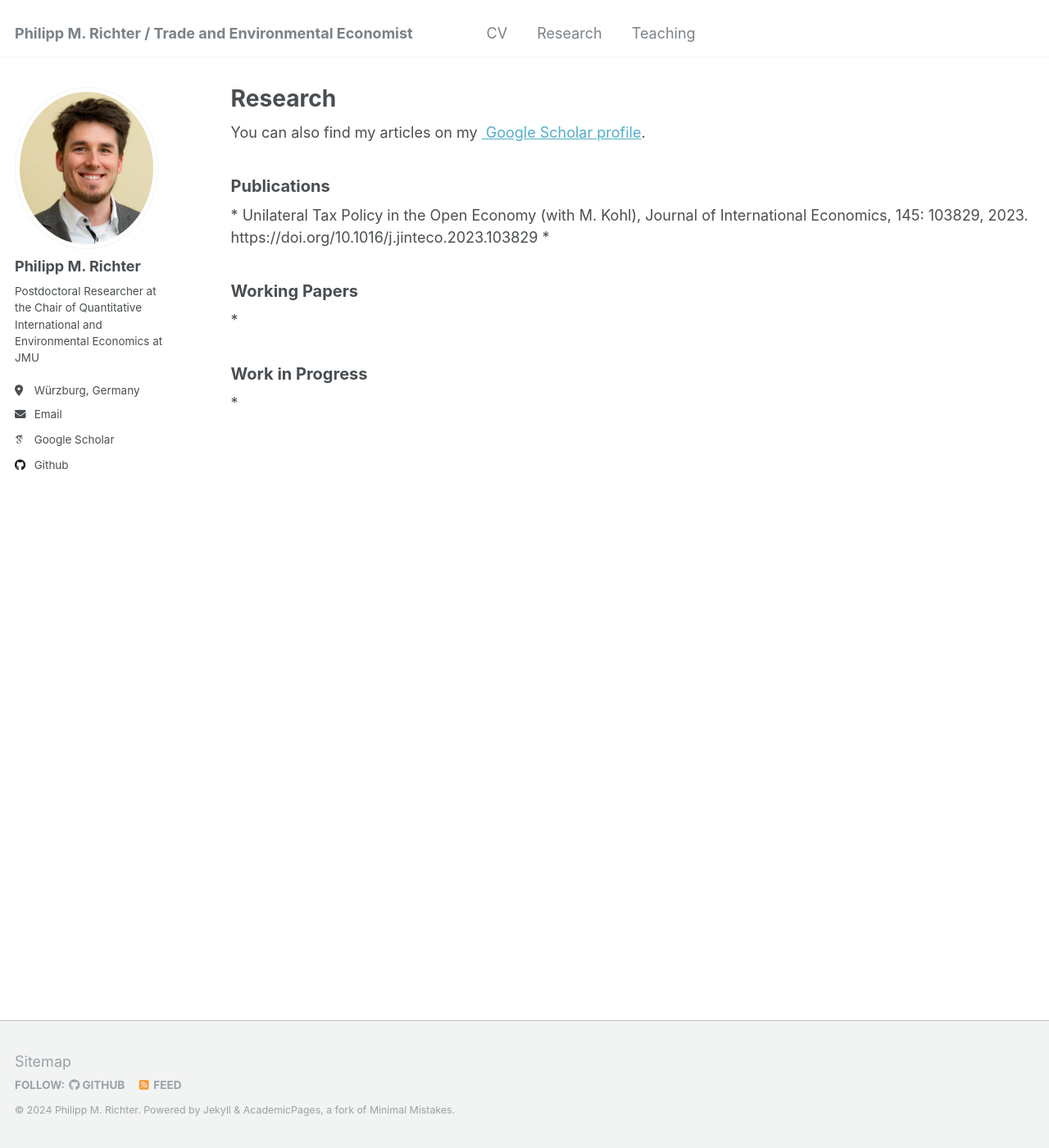
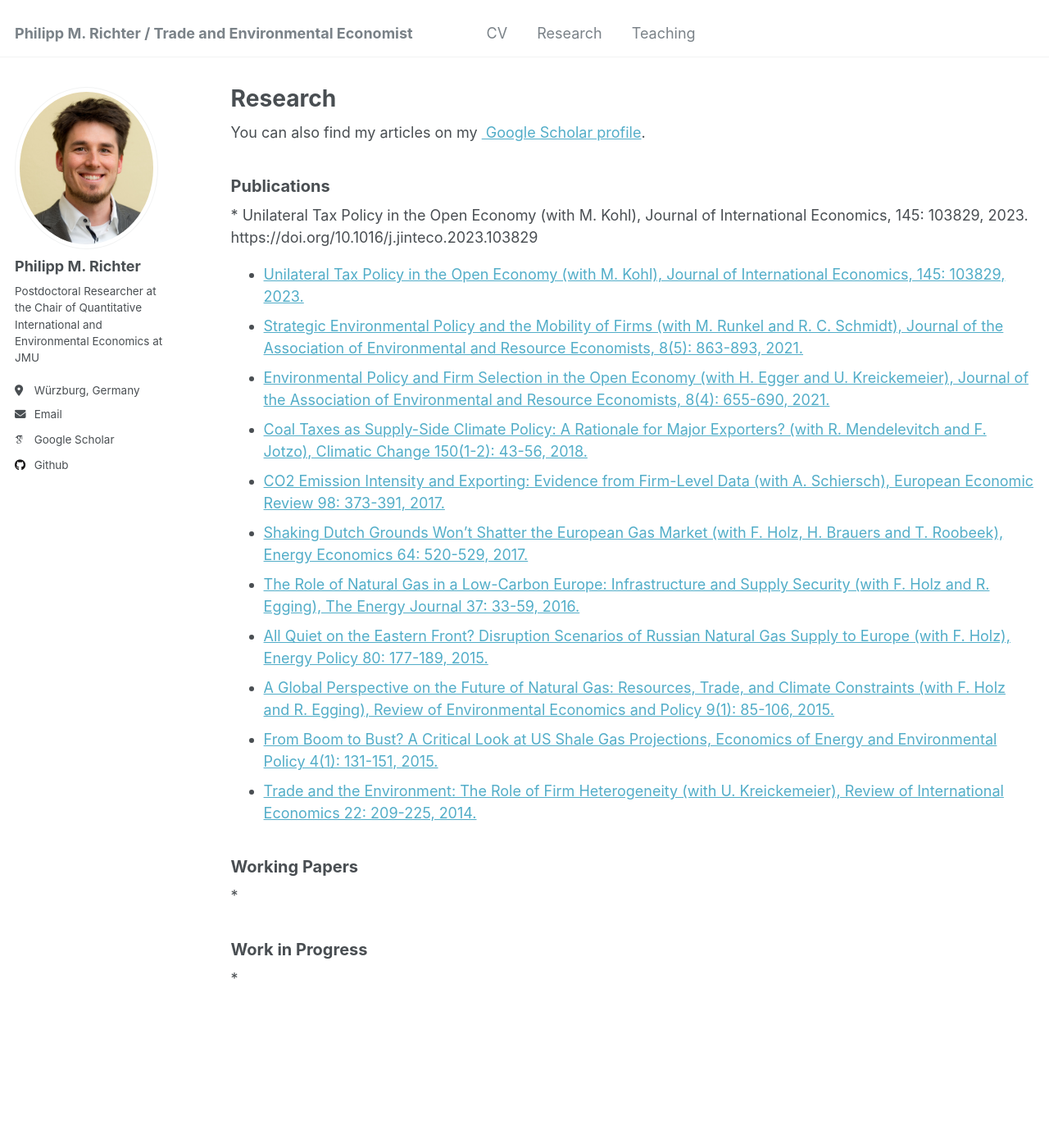
Before and after one commit to PhMRichter/PhMRichter.github.io, a Jekyll site: the page built from _pages/research.html, in a window 1280 px wide and 1400 px high. Shown: the whole window at 82% size. Built offline with Jekyll 4.4.1, drawn with Linux system fonts in a browser that asks for light colours; some web fonts are replaced.

Commit message:
Update research.html

```diff
--- a/_pages/research.html
+++ b/_pages/research.html
@@ -12,7 +12,64 @@ author_profile: true
 <h2 style="font-size: 20px;">Publications</h2>
 
 * Unilateral Tax Policy in the Open Economy (with M. Kohl), Journal of International Economics, 145: 103829, 2023. https://doi.org/10.1016/j.jinteco.2023.103829
-*
+
+<ul>
+  <li>
+    <a href="URL_to_Journal_Article_1" target="_blank">
+      Unilateral Tax Policy in the Open Economy (with M. Kohl), Journal of International Economics, 145: 103829, 2023.
+    </a>
+  </li>
+  <li>
+    <a href="URL_to_Journal_Article_2" target="_blank">
+      Strategic Environmental Policy and the Mobility of Firms (with M. Runkel and R. C. Schmidt), Journal of the Association of Environmental and Resource Economists, 8(5): 863-893, 2021.
+    </a>
+  </li>
+  <li>
+    <a href="URL_to_Journal_Article_3" target="_blank">
+      Environmental Policy and Firm Selection in the Open Economy (with H. Egger and U. Kreickemeier), Journal of the Association of Environmental and Resource Economists, 8(4): 655-690, 2021.
+    </a>
+  </li>
+  <li>
+    <a href="URL_to_Journal_Article_4" target="_blank">
+      Coal Taxes as Supply-Side Climate Policy: A Rationale for Major Exporters? (with R. Mendelevitch and F. Jotzo), Climatic Change 150(1-2): 43-56, 2018.
+    </a>
+  </li>
+  <li>
+    <a href="URL_to_Journal_Article_5" target="_blank">
+      CO2 Emission Intensity and Exporting: Evidence from Firm-Level Data (with A. Schiersch), European Economic Review 98: 373-391, 2017.
+    </a>
+  </li>
+  <li>
+    <a href="URL_to_Journal_Article_6" target="_blank">
+      Shaking Dutch Grounds Won’t Shatter the European Gas Market (with F. Holz, H. Brauers and T. Roobeek), Energy Economics 64: 520-529, 2017.
+    </a>
+  </li>
+  <li>
+    <a href="URL_to_Journal_Article_7" target="_blank">
+      The Role of Natural Gas in a Low-Carbon Europe: Infrastructure and Supply Security (with F. Holz and R. Egging), The Energy Journal 37: 33-59, 2016.
+    </a>
+  </li>
+  <li>
+    <a href="URL_to_Journal_Article_8" target="_blank">
+      All Quiet on the Eastern Front? Disruption Scenarios of Russian Natural Gas Supply to Europe (with F. Holz), Energy Policy 80: 177-189, 2015.
+    </a>
+  </li>
+  <li>
+    <a href="URL_to_Journal_Article_9" target="_blank">
+      A Global Perspective on the Future of Natural Gas: Resources, Trade, and Climate Constraints (with F. Holz and R. Egging), Review of Environmental Economics and Policy 9(1): 85-106, 2015.
+    </a>
+  </li>
+  <li>
+    <a href="URL_to_Journal_Article_10" target="_blank">
+      From Boom to Bust? A Critical Look at US Shale Gas Projections, Economics of Energy and Environmental Policy 4(1): 131-151, 2015.
+    </a>
+  </li>
+  <li>
+    <a href="URL_to_Journal_Article_11" target="_blank">
+      Trade and the Environment: The Role of Firm Heterogeneity (with U. Kreickemeier), Review of International Economics 22: 209-225, 2014.
+    </a>
+  </li>
+</ul>
 
 
 <h2 style="font-size: 20px;">Working Papers</h2>
```
